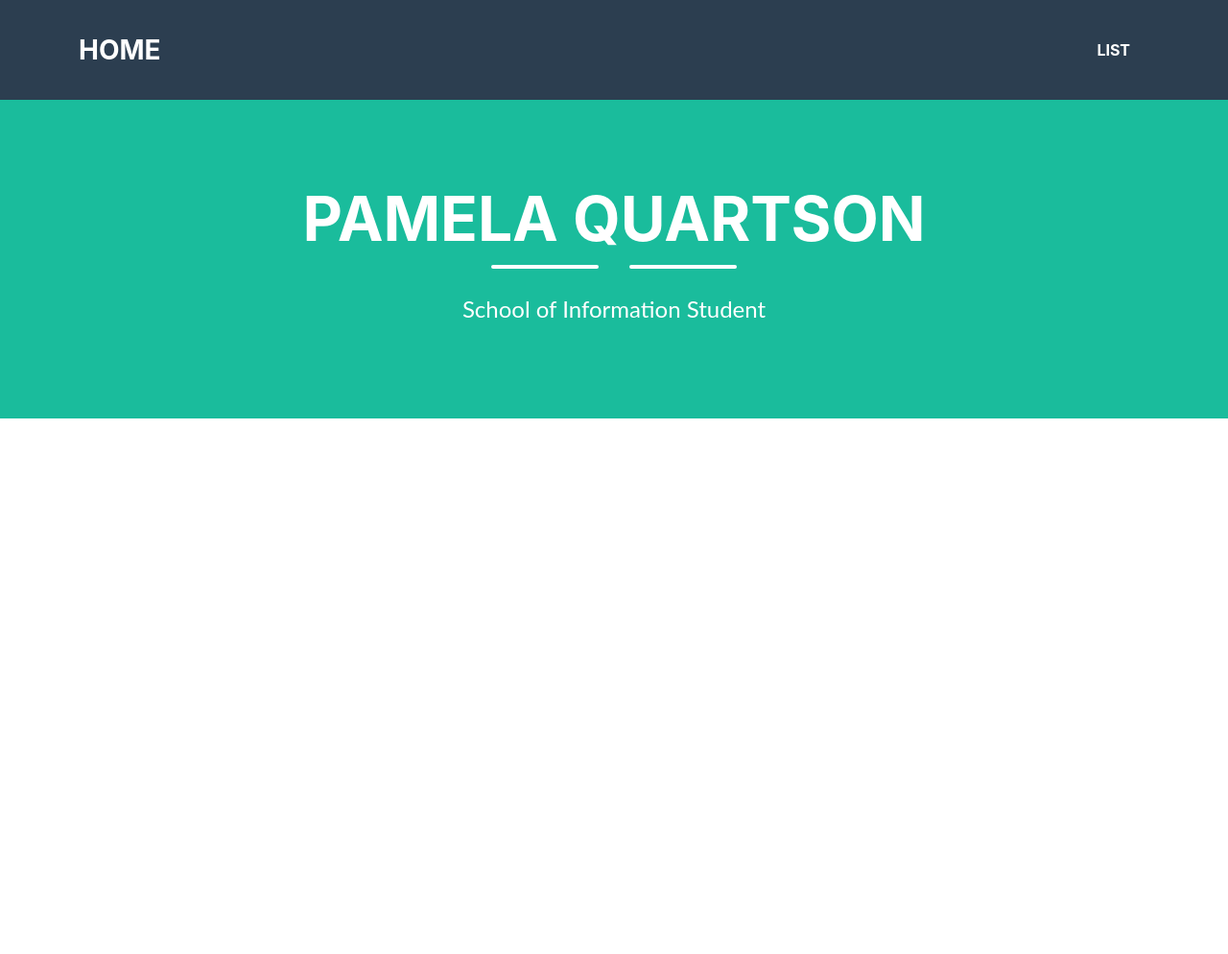
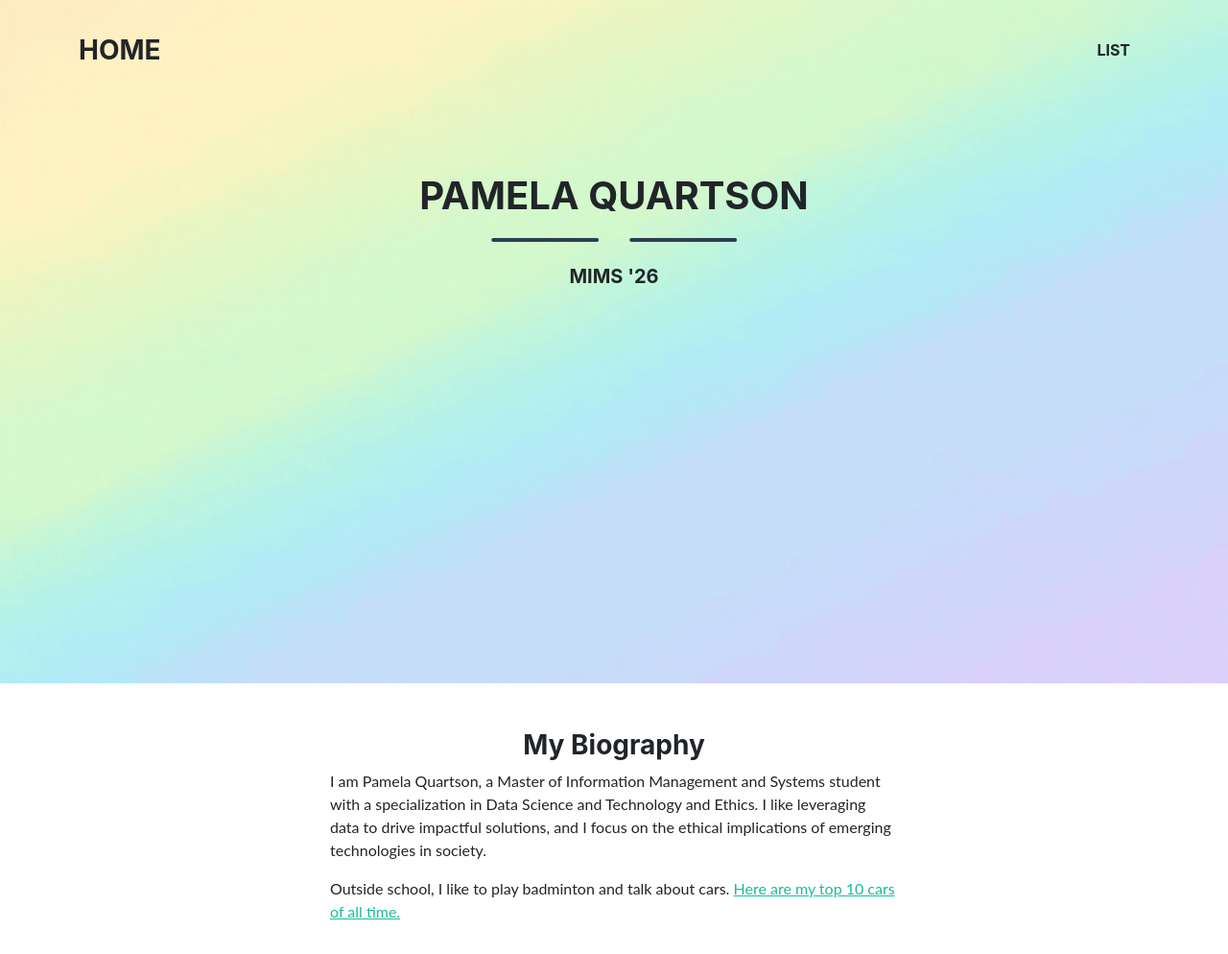
Before and after one commit to pamela-quartson/Pamelas-Website, a plain HTML site: page index.html in a window 1280 px wide. Shown: the whole page at 96% size. Before the commit the page ends 800 px from the top, so only its background shows below. Drawn offline with Linux system fonts and the light colour scheme.

Commit message:
CSS updated

```diff
--- a/index.html
+++ b/index.html
@@ -6,36 +6,44 @@
         <title>Pamela Quartson</title>
     </header>
     <body>
-        <!---Navigation--->
-        <!--This section of code defines the navigation bar at the top of the page.  The classes used here are defined in the style.css file.-->
-        <nav class="navbar navbar-expand-lg bg-secondary text-uppercase fixed-top" id="mainNav">
+        <nav class="navbar navbar-expand-lg text-uppercase fixed-top" id="mainNav">
             <div class="container">
-                <!--This code defines the "My Webpage" link in the top left corner of the navigation pane-->
-                <a class="navbar-brand" href="./index.html">Home</a>
-                <!--This code defines the "List" link in the top right corner of the navigation pane-->
+                <a class="navbar-brand text-dark" href="./index.html">Home</a>
                 <ul class="navbar-nav ms-auto">
-                    <li class="nav-item mx-0 mx-lg-1"><a class="nav-link py-3 px-0 px-lg-3 rounded" href="./list.html">List</a></li>
+                    <li class="nav-item mx-0 mx-lg-1"><a class="nav-link py-3 px-0 px-lg-3 rounded text-dark" href="./list.html">List</a>
+                    </li>
                 </ul>
             </div>
         </nav>
+
         <!--This section defines the middle section of the webpage-->
-        <header class="masthead bg-primary text-white text-center">
-            <div class="container d-flex align-items-center flex-column">
-
-                <!-- This code is for the student name-->
+        <header class="text-dark text-center">
+            <div class="">
+                <img src="gradient.gif" alt="gradient gif" width="100%" style="object-fit: contain;">
+                <div class="d-flex align-items-center flex-column"
+                    style="position: absolute; top: 30%; left: 50%; transform: translate(-50%, -50%);">
                 <h1 class="masthead-heading text-uppercase mb-0">Pamela Quartson</h1>
-                <!--This code creates the two lines separating the student name from the subtitle-->
-                <div class="divider-custom divider-light">
-                    <div class="divider-custom-line"></div>
-                    <div class="divider-custom-line"></div>
-                </div>
-                <!--This code creates the subheading underneath the line dividers-->
-                <p class="masthead-subheading font-weight-light mb-0">School of Information Student</p>
+                    <div class="divider-custom divider-dark">
+                        <div class="divider-custom-line"></div>
+                        <div class="divider-custom-line"></div>
+                    </div>
+                    <h5 class="masthead-subheading font-weight-light mb-0">MIMS '26</h5>
+                    </div>
             </div>
         </header>
-        <section class="text-center">
-
-            <div class="col-md-6 col-lg-4 mb-5">
+        <section class="d-flex justify-content-center p-5">
+            <div class="col-md-6">
+                <h3 class="text-center">My Biography</h3>
+                <p class="text-xl">
+                    I am Pamela Quartson, a Master of Information Management and Systems student with a specialization in Data
+                    Science and
+                    Technology and Ethics. I like leveraging data to drive impactful solutions, and I focus on the ethical
+                    implications of emerging technologies in society.
+                </p>
+                <p>
+                    Outside school, I like to play badminton and talk about cars.
+                    <a href="./list.html">Here are my top 10 cars of all time.</a>
+                </p>
                 <!-- put your bio paragraph here; remember to use the correct html tags -->
             </div>
         </section>
```
Also changed, not shown: list.html (+9 -4 lines), gradient.gif (added), style.css, 2 other files.
